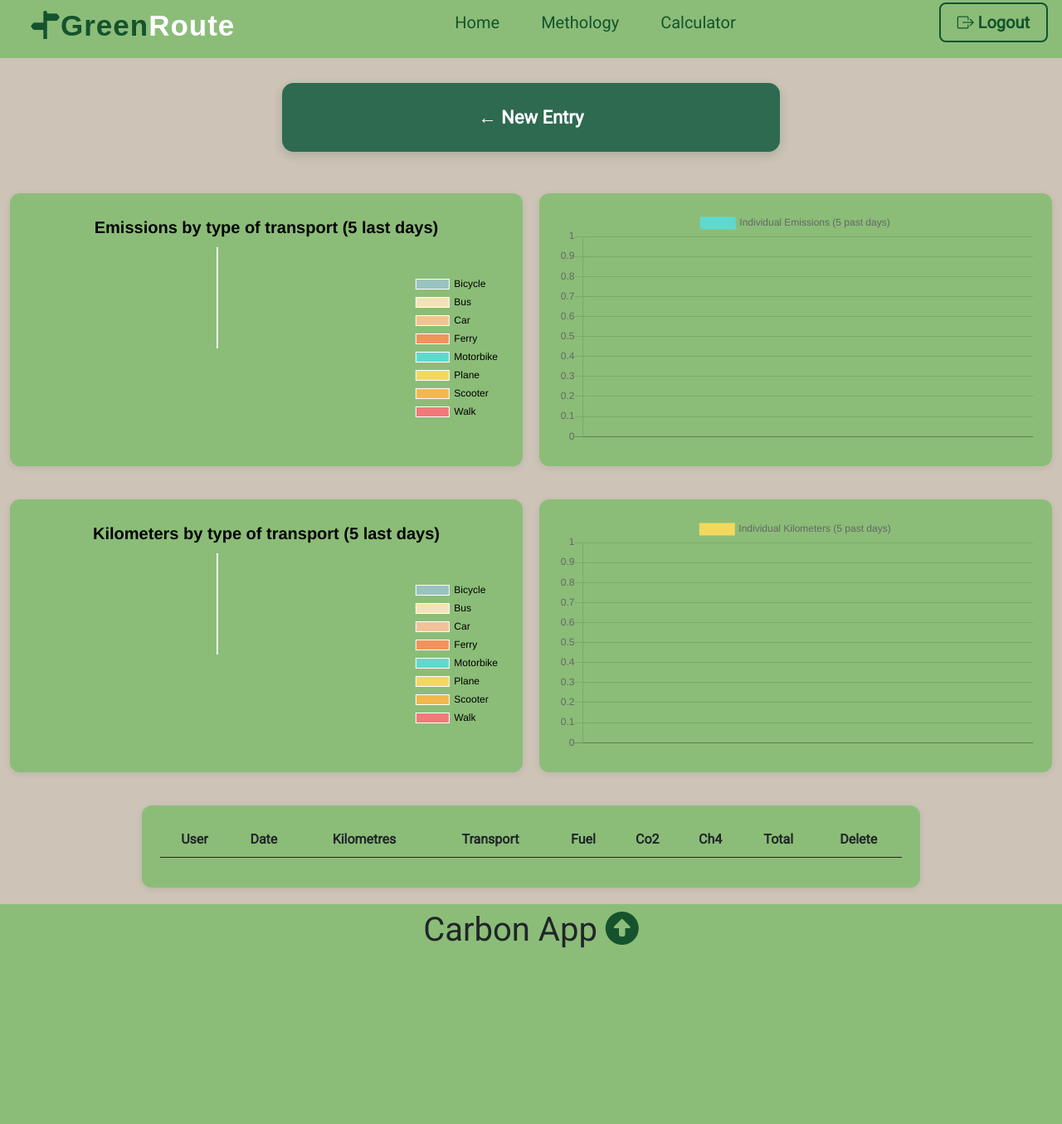
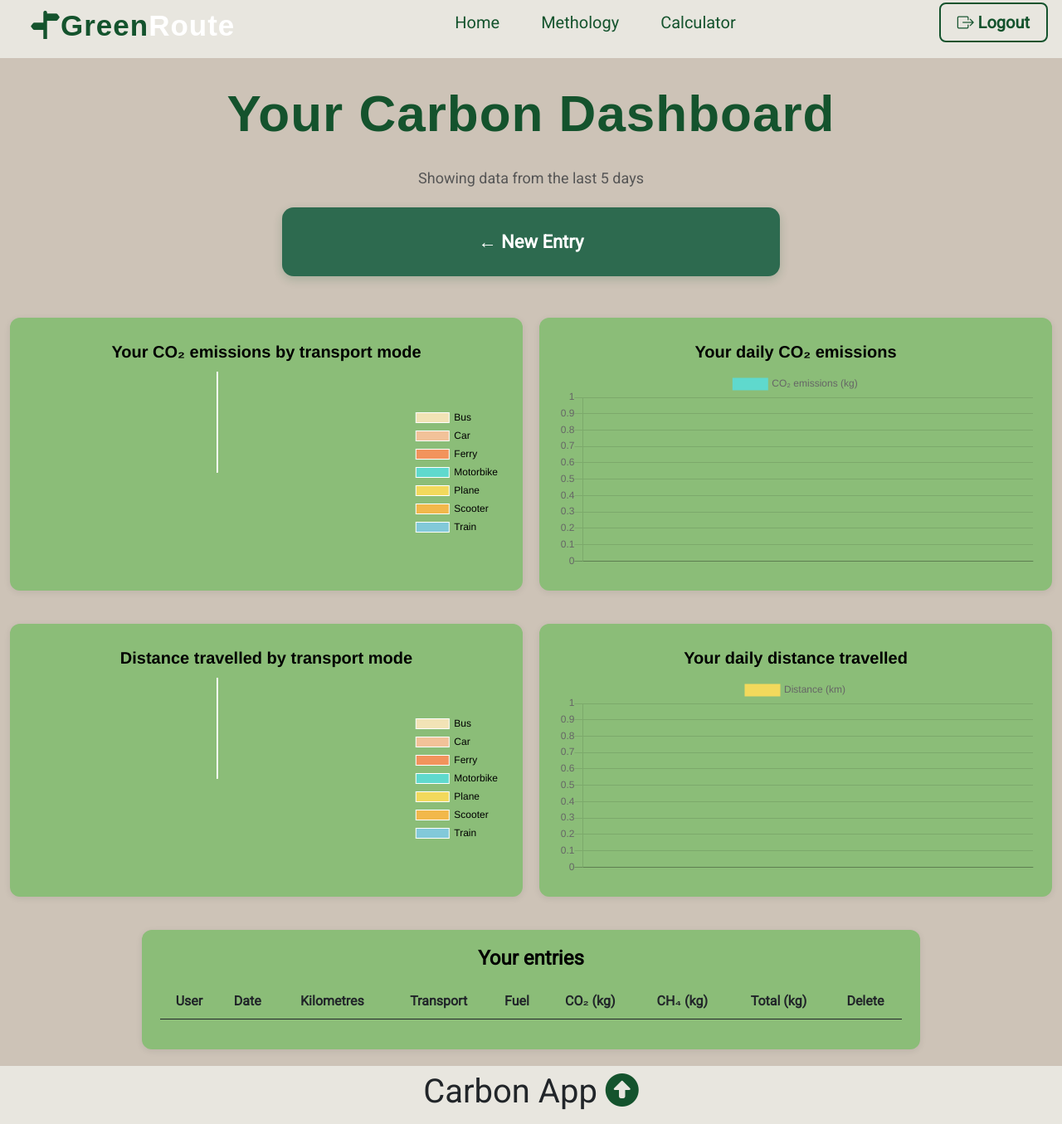
Before and after one commit to MaximePig/GRP4--GreenDigitalization-Github26, a Flask app: page /carbon_app/your_data in a window 1280 px wide. Shown: the whole page at 83% size. Before the commit the page ends 1143 px from the top, so only its background shows below. Run offline with Flask 3, Linux system fonts and the light colour scheme; a user stored in the database is signed in; tables that the repository leaves empty hold one stand-in row (values such as "Sample post"); lists and menus that the app fills with data are empty; some libraries are stand-ins or nearby versions.

Commit message:
changes to the colors, added images to the pages and some font stuff

```diff
--- a/capp/carbon_app/routes.py
+++ b/capp/carbon_app/routes.py
@@ -294,117 +294,36 @@ def new_entry_walk():
         return redirect(url_for('carbon_app.your_data'))
     return render_template('carbon_app/new_entry_walk.html', title='new entry walk', form=form)
 
+
 #Your data
 @carbon_app.route('/carbon_app/your_data')
 @login_required
 def your_data():
-    #Table
+    # Table entries
     entries = Transport.query.filter_by(author=current_user). \
-        filter(Transport.date> (datetime.now() - timedelta(days=5))).\
+        filter(Transport.date > (datetime.now() - timedelta(days=5))). \
         order_by(Transport.date.desc()).order_by(Transport.transport.asc()).all()
-    # return render_template('carbon_app/your_data.html', title='your_data', entries=entries)
 
-    #Emissions by category
+    # Transport types in alphabetical order (must match chart labels in template)
+    transport_types = ['Bus', 'Car', 'Ferry', 'Motorbike', 'Plane', 'Scooter', 'Train']
+
+    # Emissions by category --> big change here --> we use a single query to get the sum of emissions for each transport type, and then we create a dictionary to map the transport types to their emissions, and then we create a list of emissions in the same order as the transport types list, this way we can easily pass it to the template and use it for the chart.
     emissions_by_transport = db.session.query(db.func.sum(Transport.total), Transport.transport). \
         filter(Transport.date > (datetime.now() - timedelta(days=5))).filter_by(author=current_user). \
         group_by(Transport.transport).order_by(Transport.transport.asc()).all()
-    emission_transport = [0, 0, 0, 0, 0, 0, 0, 0]
-    first_tuple_elements = []
-    second_tuple_elements = []
-    for a_tuple in emissions_by_transport:
-        first_tuple_elements.append(a_tuple[0])
-        second_tuple_elements.append(a_tuple[1])
 
-    if 'Bus' in second_tuple_elements:
-        index_bus = second_tuple_elements.index('Bus')
-        emission_transport[1]=first_tuple_elements[index_bus]
-    else:
-        emission_transport[1]
+    emissions_dict = {transport: total for total, transport in emissions_by_transport}
+    emission_transport = [emissions_dict.get(t, 0) for t in transport_types]
 
-    if 'Car' in second_tuple_elements:
-        index_car = second_tuple_elements.index('Car')
-        emission_transport[2]=first_tuple_elements[index_car]
-    else:
-        emission_transport[2]
-
-    if 'Ferry' in second_tuple_elements:
-        index_ferry = second_tuple_elements.index('Ferry')
-        emission_transport[3]=first_tuple_elements[index_ferry]
-    else:
-        emission_transport[3]
-
-    if 'Motorbike' in second_tuple_elements:
-        index_motorbike = second_tuple_elements.index('Motorbike')
-        emission_transport[4]=first_tuple_elements[index_motorbike]
-    else:
-        emission_transport[4]
-
-    if 'Plane' in second_tuple_elements:
-        index_plane = second_tuple_elements.index('Plane')
-        emission_transport[5]=first_tuple_elements[index_plane]
-    else:
-        emission_transport[5]
-
-    #Kilometers by category
+    # Kilometers by category --> big change here cut down the python code by using a dictionary comprehension to create a dictionary of transport types and their corresponding kilometers, then using a list comprehension to create a list of kilometers for each transport type in the same order as the transport_types list. This is more efficient and cleaner than the previous code which was doing multiple queries and loops to achieve the same result.
     kms_by_transport = db.session.query(db.func.sum(Transport.kms), Transport.transport). \
         filter(Transport.date > (datetime.now() - timedelta(days=5))).filter_by(author=current_user). \
         group_by(Transport.transport).order_by(Transport.transport.asc()).all()
-    kms_transport = [0, 0, 0, 0, 0, 0, 0, 0]
-    first_tuple_elements = []
-    second_tuple_elements = []
-    for a_tuple in kms_by_transport:
-        first_tuple_elements.append(a_tuple[0])
-        second_tuple_elements.append(a_tuple[1])
 
-    if 'Bicycle' in second_tuple_elements:
-        index_bicycle = second_tuple_elements.index('Bicycle')
-        kms_transport[0]=first_tuple_elements[index_bicycle]
-    else:
-        kms_transport[0]
+    kms_dict = {transport: kms for kms, transport in kms_by_transport}
+    kms_transport = [kms_dict.get(t, 0) for t in transport_types]
 
-    if 'Bus' in second_tuple_elements:
-        index_bus = second_tuple_elements.index('Bus')
-        kms_transport[1]=first_tuple_elements[index_bus]
-    else:
-        kms_transport[1]
-
-    if 'Car' in second_tuple_elements:
-        index_car = second_tuple_elements.index('Car')
-        kms_transport[2]=first_tuple_elements[index_car]
-    else:
-        kms_transport[2]
-
-    if 'Ferry' in second_tuple_elements:
-        index_ferry = second_tuple_elements.index('Ferry')
-        kms_transport[3]=first_tuple_elements[index_ferry]
-    else:
-        kms_transport[3]
-
-    if 'Motorbike' in second_tuple_elements:
-        index_motorbike = second_tuple_elements.index('Motorbike')
-        kms_transport[4]=first_tuple_elements[index_motorbike]
-    else:
-        kms_transport[4]
-
-    if 'Plane' in second_tuple_elements:
-        index_plane = second_tuple_elements.index('Plane')
-        kms_transport[5]=first_tuple_elements[index_plane]
-    else:
-        kms_transport[5]
-
-    if 'Scooter' in second_tuple_elements:
-        index_scooter = second_tuple_elements.index('Scooter')
-        kms_transport[6]=first_tuple_elements[index_scooter]
-    else:
-        kms_transport[6]
-
-    if 'Walk' in second_tuple_elements:
-        index_walk = second_tuple_elements.index('Walk')
-        kms_transport[7]=first_tuple_elements[index_walk]
-    else:
-        kms_transport[7]
-
-    #Emissions by date (individual)
+    # Emissions by date
     emissions_by_date = db.session.query(db.func.sum(Transport.total), Transport.date). \
         filter(Transport.date > (datetime.now() - timedelta(days=5))).filter_by(author=current_user). \
         group_by(Transport.date).order_by(Transport.date.asc()).all()
@@ -414,25 +333,22 @@ def your_data():
         dates_label.append(date.strftime("%m-%d-%y"))
         over_time_emissions.append(total)
 
-    #Kms by date (individual)
+    # Kms by date
     kms_by_date = db.session.query(db.func.sum(Transport.kms), Transport.date). \
         filter(Transport.date > (datetime.now() - timedelta(days=5))).filter_by(author=current_user). \
         group_by(Transport.date).order_by(Transport.date.asc()).all()
     over_time_kms = []
-    dates_label = []
     for total, date in kms_by_date:
-        dates_label.append(date.strftime("%m-%d-%y"))
         over_time_kms.append(total)
 
-
     return render_template('carbon_app/your_data.html', title='your_data', entries=entries,
-        emissions_by_transport_python_dic=emissions_by_transport,
-        emission_transport_python_list=emission_transport,
         emissions_by_transport=json.dumps(emission_transport),
         kms_by_transport=json.dumps(kms_transport),
         over_time_emissions=json.dumps(over_time_emissions),
         over_time_kms=json.dumps(over_time_kms),
         dates_label=json.dumps(dates_label))
+
+
 
 #Delete emission
 @carbon_app.route('/carbon_app/delete-emission/<int:entry_id>')
--- a/capp/static/carbon_app.css
+++ b/capp/static/carbon_app.css
@@ -56,7 +56,7 @@ h4 {
 
 .new_entry {
   display: flex;
-  background: #cdc3b7;
+  background: #e8e6df;
   min-height: calc(100vh - 80px);   /* ← add this: full page minus navbar */
   align-items: center;                /* ← add this: center the form vertically */
   padding: 40px 0;                    /* ← add this: breathing room */
@@ -66,7 +66,7 @@ h4 {
 
 /* ============ Header section (Carbon App Calculator intro) ============ */
 .section_header_carbon_app {
-  background-color: #cdc3b7;
+  background-color: #e8e6df;
   padding: 40px 0;
 }
 
@@ -99,7 +99,7 @@ h4 {
 
 /* ============ Transport selection cards ============ */
 .section_carbon_app_new_entry_main {
-  background-color: #cdc3b7;
+  background-color: #e8e6df;
   padding-bottom: 40px;
 }
 
@@ -336,6 +336,47 @@ h4 {
   gap: 12px;
 }
 
+
+
+/* ============ Dashboard header (title + subtitle + button) ============ */
+.dashboard_nav_container {
+  display: flex;
+  flex-direction: column;
+  align-items: center;
+  gap: 8px;
+}
+
+.dashboard_title {
+  color: #14532d;
+  font-size: 62px;
+  font-weight: 800;
+  letter-spacing: -1px;
+  margin: 0 0 18px 0;
+  text-align: center;
+}
+
+.text-logo {
+    color: #14532d;
+    font-weight: 700;
+    letter-spacing: 1px;
+    font-family: 'Arial';
+}
+.dashboard_subtitle {
+  color: #555;
+  font-size: 18px;
+  margin: 0 0 12px 0;
+  text-align: center;
+}
+
+/* ============ Table section title ============ */
+.table_title {
+  text-align: center;
+  color: #000000;
+  margin-bottom: 16px;
+  font-size: 24px;
+  font-weight: 700;
+}
+
 /* ============ Responsive ============ */
 @media (max-width: 768px) {
   .header_carbon_app,
--- a/capp/static/layout.css
+++ b/capp/static/layout.css
@@ -46,7 +46,7 @@ img {
 }
 /* Navbar  */
 .section_carbon_app_navbar {
-  background-color: #8bbd78;
+  background-color: #e8e6df;
 }
 .carbon_app_navbar {
   display: flex;
@@ -54,7 +54,7 @@ img {
   justify-content: space-between;
   height: 70px;
   align-items: center;
-  background-color: #8bbd78;
+  background-color: #e8e6df;
   padding: 0 0px;
 }
 /* Navbar mid and right adjustment */
@@ -112,7 +112,7 @@ img {
 }
 
 .logout-btn {
-  background-color: #8bbd78;
+  background-color: #e8e6df;
   color: #ffffff;
   border: 2px solid #14532d;
   border-radius: 8px;
@@ -121,14 +121,13 @@ img {
 }
 
 .logout-btn:hover {
-  background-color: #8bbd78 ;
+  background-color: #14532d ;
   color: #ffffff ;
-  border-bottom: none ; /* overrides your default a:hover border */
 }
 
 /* Footer  */
 .section_footer{
-  background-color:#8bbd78;
+  background-color:#e8e6df;
 }
 .footer {
   display: flex;
@@ -136,9 +135,11 @@ img {
   justify-content: center;
   height: 70px;
   align-items: center;
-  background-color: #8bbd78;
+  background-color: #e8e6df;
   padding: 0 0px;
 }
+
+
 
 
 /* Media query */
--- a/capp/static/methodology.css
+++ b/capp/static/methodology.css
@@ -45,7 +45,11 @@ em {
 
 /* ============ Header Section ============ */
 .section_header_methodology {
-  background: linear-gradient(135deg, #cdc3b7 0%, #d9d1c4 100%);
+  background:
+    /* semi-transparent overlay so the text stays readable */
+    linear-gradient(135deg, rgba(205, 195, 183, 0.4) 0%, rgba(217, 209, 196, 0.4) 100%),
+    /* your background image */
+    url("icons/METHOFOR19.jpg") center/cover no-repeat;
   padding: 40px 0 60px;
   min-height: calc(105vh - 80px); /* full viewport minus navbar height */
   display: flex;
@@ -116,7 +120,7 @@ em {
 
 /* ============ Body Section ============ */
 .section_body_methodology {
-  background-color: #f5f1e8;
+  background-color: #e8e6df;
   padding: 50px 0 80px;
 }
 
--- a/capp/templates/carbon_app/your_data.html
+++ b/capp/templates/carbon_app/your_data.html
@@ -1,16 +1,18 @@
 {% extends "layout.html" %}
 {% block content %}
 
-    <!-- New Entry Section / Back to the Carbon App -->
+    <!-- Dashboard Header -->
     <section class="section_dashboard_nav">
         <div class="container dashboard_nav_container">
+            <h2 class="dashboard_title"><span class="text-logo">Your Carbon Dashboard</span></h2>
+            <p class="dashboard_subtitle">Showing data from the last 5 days</p>
             <a href="{{ url_for('carbon_app.carbon_app_home') }}" class="big_entry_btn">
                 ← New Entry
             </a>
         </div>
     </section>
 
-    <!-- Two Emissions Graph Section -->
+    <!-- Emissions Charts -->
     <section class="two_emissions_graphs">
         <div class="container">
             <div class="box">
@@ -22,7 +24,7 @@
         </div>
     </section>
 
-    <!-- Two Emissions Graph Section -->
+    <!-- Distance Charts -->
     <section class="two_emissions_graphs">
         <div class="container">
             <div class="box">
@@ -34,13 +36,12 @@
         </div>
     </section>
 
-    <!-- Table Section -->
+    <!-- Entry Table -->
     <section class="table_main">
     <div class="container">
+        <div class="box"></div>
         <div class="box">
-
-        </div>
-        <div class="box">
+            <h2 class="table_title">Your entries</h2>
             {% with messages = get_flashed_messages(with_categories=true) %}
                 {% if messages %}
                     {% for category, message in messages %}
@@ -58,9 +59,9 @@
                         <th scope="col">Kilometres</th>
                         <th scope="col">Transport</th>
                         <th scope="col">Fuel</th>
-                        <th scope="col">Co2</th>
-                        <th scope="col">Ch4</th>
-                        <th scope="col">Total</th>
+                        <th scope="col">CO₂ (kg)</th>
+                        <th scope="col">CH₄ (kg)</th>
+                        <th scope="col">Total (kg)</th>
                         <th scope="col">Delete</th>
                     </tr>
                 </thead>
@@ -81,32 +82,35 @@
                 </tbody>
             </table>
         </div>
-        <div class="box">
-
-        </div>
+        <div class="box"></div>
     </div>
     </section>
 
     {% block javascript %}
     <script>
-        // Emissions
+        // ==========================================
+        // 1. EMISSIONS PIE CHART (by transport mode)
+        // ==========================================
         let emission_transport_data = JSON.parse({{ emissions_by_transport | tojson }})
         Chart.scaleService.updateScaleDefaults('linear', {
-                ticks: {
-                    min: 0
-                }
+                ticks: { min: 0 }
         });
-
 
         let emissions_by_transport_chart = new Chart(emissions_by_transport, {
                 type: 'pie',
                 data: {
-                labels: ['Bicycle', 'Bus', 'Car', 'Ferry', 'Motorbike', 'Plane', 'Scooter', 'Walk'],
+                    labels: ['Bus', 'Car', 'Ferry', 'Motorbike', 'Plane', 'Scooter', 'Train'],
                     datasets: [{
                         data: emission_transport_data,
-                        backgroundColor: ['#9ac2be', '#f2e3b6', '#f2c299',
-                            '#f2935c', '#5fd9cd', '#f2d95c', '#f2b84b', '#f27979' ],
-
+                        backgroundColor: [
+                            '#f2e3b6',  // Bus
+                            '#f2c299',  // Car
+                            '#f2935c',  // Ferry
+                            '#5fd9cd',  // Motorbike
+                            '#f2d95c',  // Plane
+                            '#f2b84b',  // Scooter
+                            '#82c9d9'   // Train
+                        ],
                         borderWidth: 1,
                         hoverBorderColor: "black",
                         hoverBorderWidth: 2,
@@ -117,61 +121,67 @@
                 options: {
                     title: {
                         display: true,
-                                text: "Emissions by type of transport (5 last days)",
+                        text: "Your CO₂ emissions by transport mode",
                         fontColor: "black",
                         fontSize: 20,
                     },
                     legend: {
                         position: "right",
-                                labels: {
-                                fontColor: "black"
-                            },
+                        labels: { fontColor: "black" },
                         display: true,
                     },
-
-                        elements: {
-                            hitRadius: 3,
-                        }
+                    elements: { hitRadius: 3 }
                 }
             })
 
-        over_time_emissions = JSON.parse({{over_time_emissions | tojson}})
-        labels = JSON.parse({{ dates_label  | tojson}})
+        // ==========================================
+        // 2. EMISSIONS LINE CHART (daily over time)
+        // ==========================================
+        let over_time_emissions = JSON.parse({{over_time_emissions | tojson}})
+        let labels = JSON.parse({{ dates_label | tojson}})
 
         new Chart(document.getElementById("over_time_emissions"), {
                 type: "line",
-                data:
-                {
+                data: {
                     labels: labels,
-                    datasets: [
-                        {
-                        label: "Individual Emissions (5 past days)",
+                    datasets: [{
+                        label: "CO₂ emissions (kg)",
                         data: over_time_emissions,
                         fill: false,
                         borderColor: '#5fd9cd',
                         lineTension: 0.1
+                    }]
+                },
+                options: {
+                    title: {
+                        display: true,
+                        text: "Your daily CO₂ emissions",
+                        fontColor: "black",
+                        fontSize: 20,
                     }
-                ]
-                },
-                options: {}
+                }
             });
 
-        // Kilometers
+        // ==========================================
+        // 3. DISTANCE PIE CHART (by transport mode)
+        // ==========================================
         let kms_transport_data = JSON.parse({{ kms_by_transport | tojson }})
-        Chart.scaleService.updateScaleDefaults('linear', {
-                ticks: {
-                    min: 0
-                }
-        });
+
         let kms_by_transport_chart = new Chart(kms_by_transport, {
                 type: 'pie',
                 data: {
-                labels: ['Bicycle', 'Bus', 'Car', 'Ferry', 'Motorbike', 'Plane', 'Scooter', 'Walk'],
+                    labels: ['Bus', 'Car', 'Ferry', 'Motorbike', 'Plane', 'Scooter', 'Train'],
                     datasets: [{
-                        label: "Income Vs Expenses",
                         data: kms_transport_data,
-                        backgroundColor: ['#9ac2be', '#f2e3b6', '#f2c299',
-                            '#f2935c', '#5fd9cd', '#f2d95c', '#f2b84b', '#f27979' ],
+                        backgroundColor: [
+                            '#f2e3b6',  // Bus
+                            '#f2c299',  // Car
+                            '#f2935c',  // Ferry
+                            '#5fd9cd',  // Motorbike
+                            '#f2d95c',  // Plane
+                            '#f2b84b',  // Scooter
+                            '#82c9d9'   // Train
+                        ],
                         borderWidth: 1,
                         hoverBorderColor: "black",
                         hoverBorderWidth: 2,
@@ -182,49 +192,47 @@
                 options: {
                     title: {
                         display: true,
-                                text: "Kilometers by type of transport (5 last days)",
+                        text: "Distance travelled by transport mode",
                         fontColor: "black",
                         fontSize: 20,
                     },
                     legend: {
                         position: "right",
-                                labels: {
-                                fontColor: "black"
-                            },
+                        labels: { fontColor: "black" },
                         display: true,
                     },
-
-                        elements: {
-                            hitRadius: 3,
-                        }
+                    elements: { hitRadius: 3 }
                 }
             })
 
-        over_time_kms = JSON.parse({{over_time_kms | tojson}})
-        labels = JSON.parse({{ dates_label  | tojson}})
+        // ==========================================
+        // 4. DISTANCE LINE CHART (daily over time)
+        // ==========================================
+        let over_time_kms = JSON.parse({{over_time_kms | tojson}})
 
         new Chart(document.getElementById("over_time_kms"), {
                 type: "line",
-                data:
-                {
+                data: {
                     labels: labels,
-                    datasets: [
-                        {
-                        label: "Individual Kilometers (5 past days)",
+                    datasets: [{
+                        label: "Distance (km)",
                         data: over_time_kms,
                         fill: false,
                         borderColor: '#f2d95c',
                         lineTension: 0.1
+                    }]
+                },
+                options: {
+                    title: {
+                        display: true,
+                        text: "Your daily distance travelled",
+                        fontColor: "black",
+                        fontSize: 20,
                     }
-                ]
-                },
-                options: {}
+                }
             });
 
         </script>
     {% endblock%}
 
-
-
-
 {% endblock content %}
```
Also changed, not shown: capp/static/home.css (+37 -1 lines), capp/templates/home.html (+7 -3 lines), 2 other files. Lines whose indentation alone changed are shown as unchanged.
